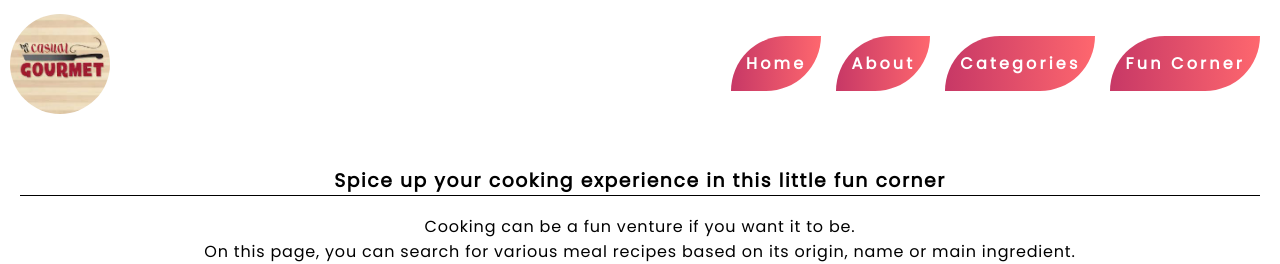
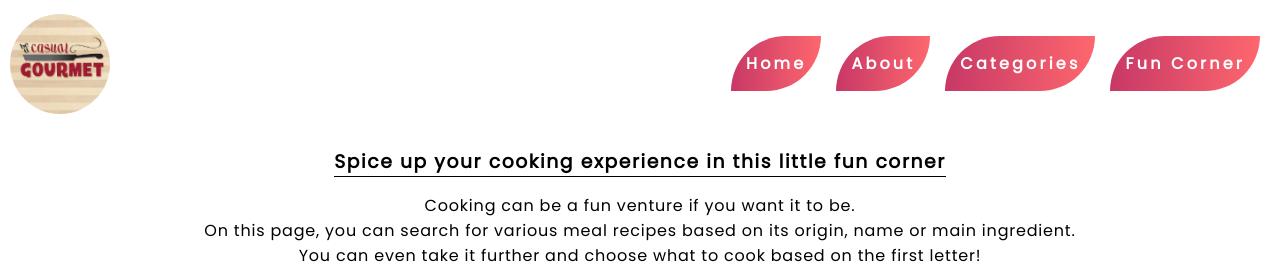
Before and after one commit to trace-kadenyi/casual_gourmet, a React (Create React App) app: page /fun_corner in a window 1280 px wide. Shown: the top 264 px of the page. Built offline with nearby package versions, Linux system fonts and the light colour scheme; no server answers.

Commit message:
Edit fun_intro properties

```diff
--- a/src/Components/Meals/FunCorner/fun_corner.css
+++ b/src/Components/Meals/FunCorner/fun_corner.css
@@ -64,6 +64,8 @@
   letter-spacing: 0.1rem;
   border-bottom: 1px black solid;
   text-align: center;
+  max-width: max-content;
+  margin: 0 auto;
 }
 
 .fun_intro_para {
```
